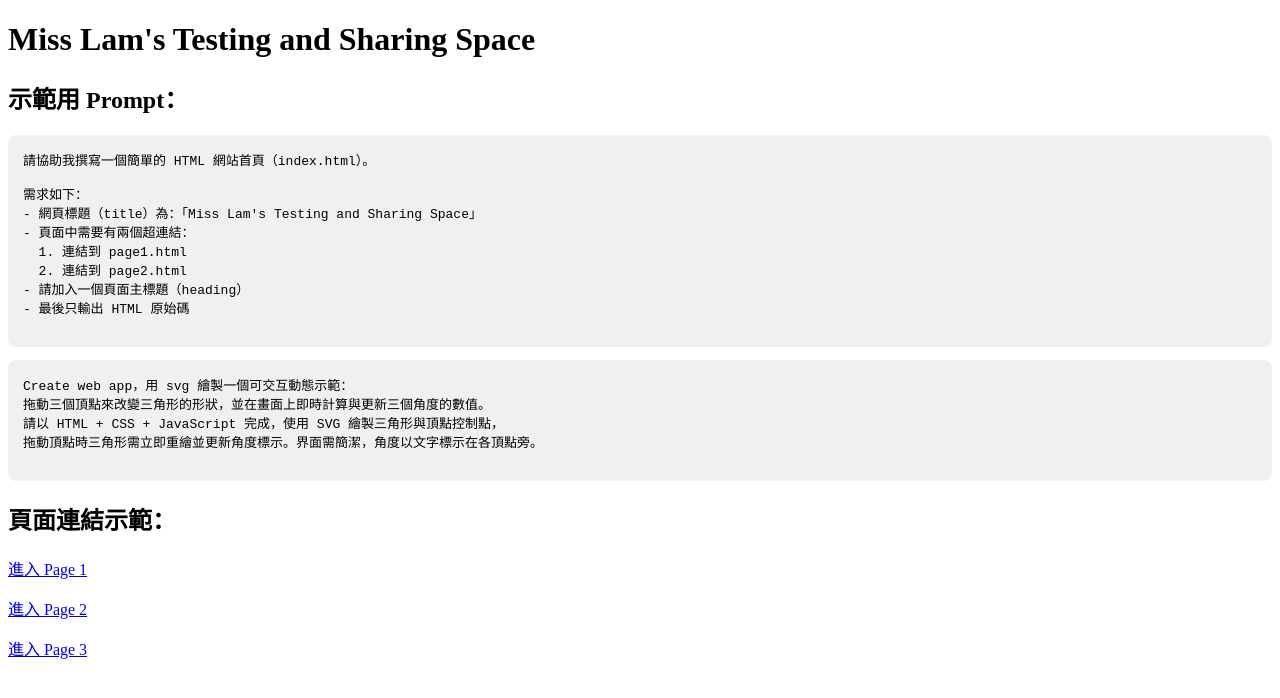
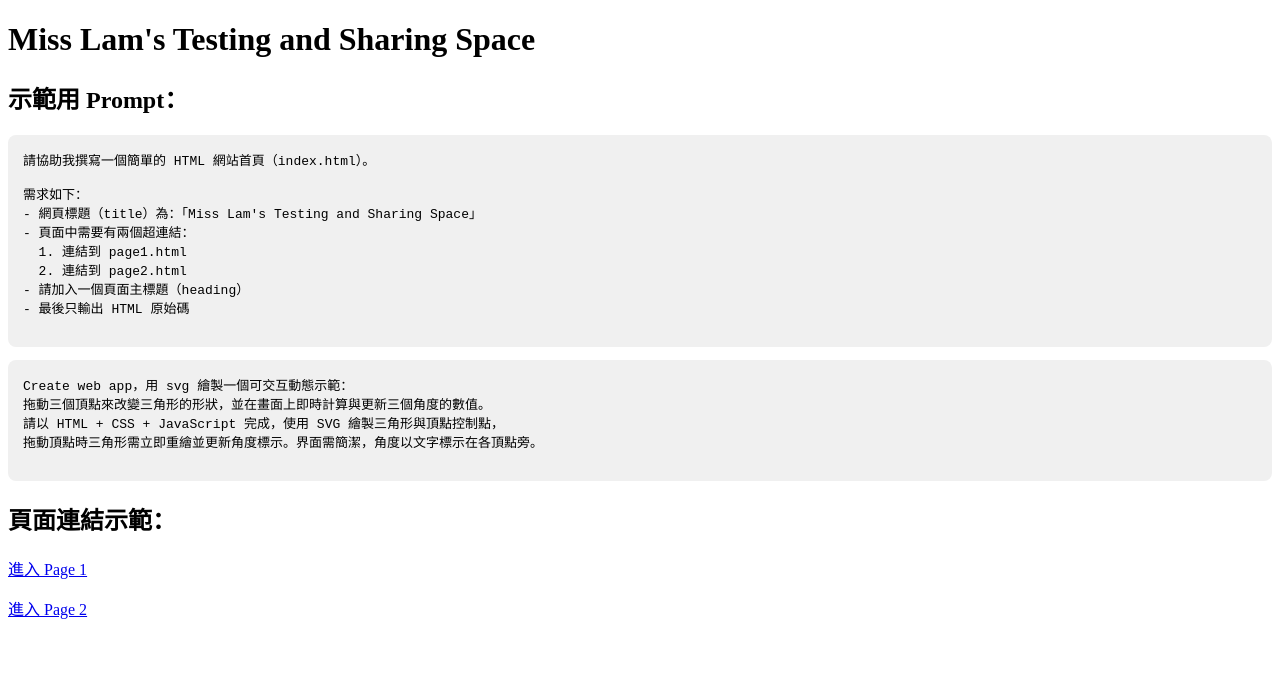
Before and after one commit to lkw3-misslamb/qtnTesting, a plain HTML site: page index.html in a window 1280 px wide. Drawn offline with Linux system fonts and the light colour scheme.

Commit message:
Update index.html

```diff
--- a/index.html
+++ b/index.html
@@ -30,6 +30,5 @@ Create web app，用 svg 繪製一個可交互動態示範：
     <h2>頁面連結示範：</h2>
     <p><a href="page1.html">進入 Page 1</a></p>
     <p><a href="page2.html">進入 Page 2</a></p>
-     <p><a href="page3.html">進入 Page 3</a></p>
 </body>
 </html>
```
